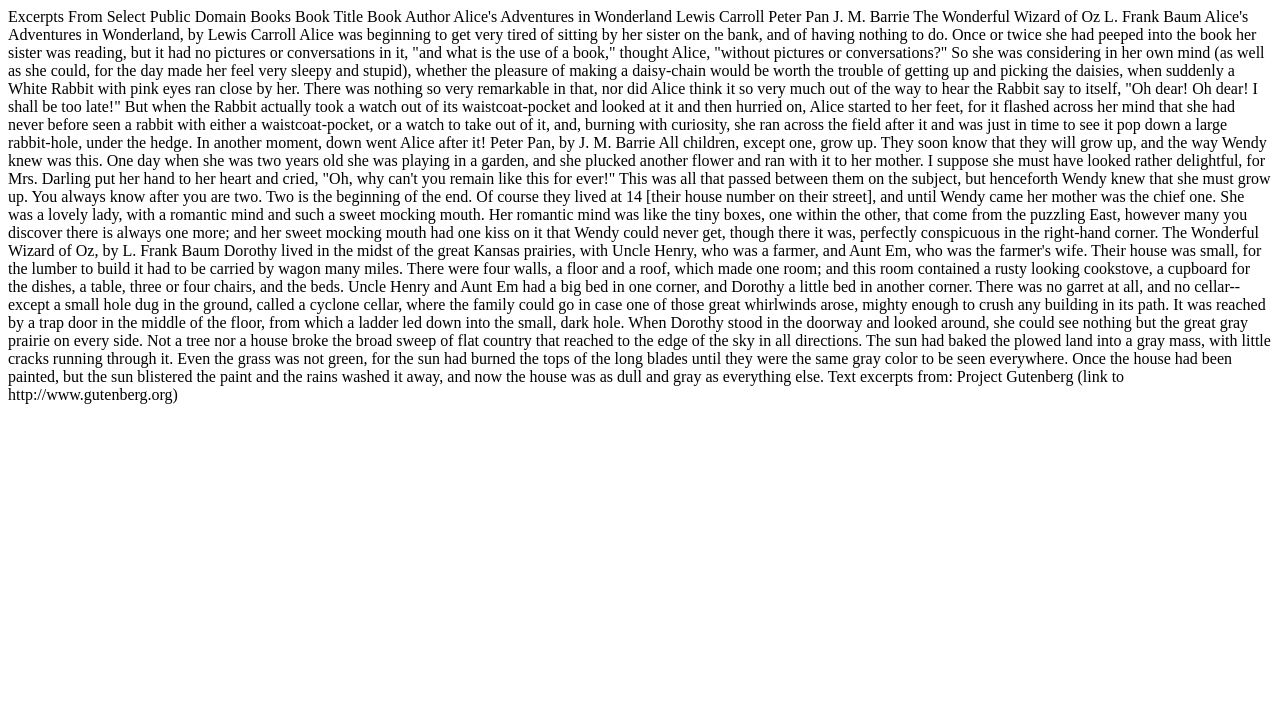
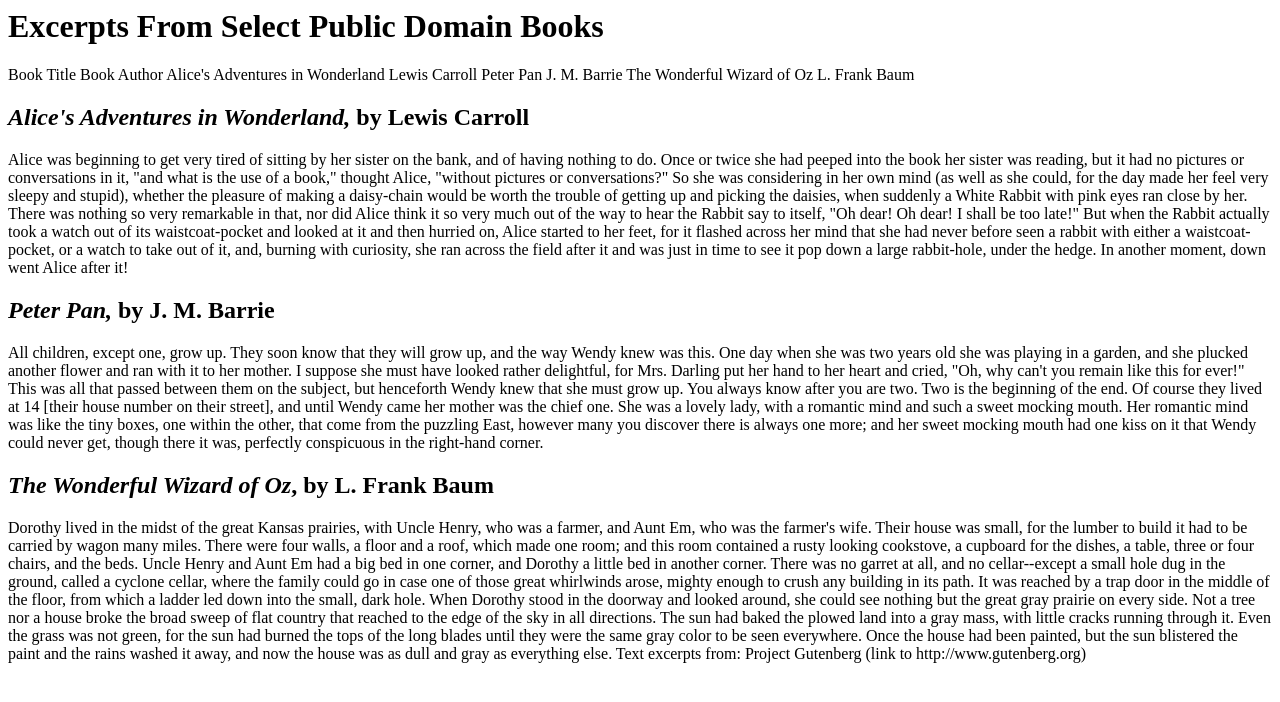
Before and after one commit to csiegfri/Lab-3, a plain HTML site: page index.html in a window 1280 px wide. Drawn offline with Linux system fonts and the light colour scheme.

Commit message:
headings for sections

```diff
--- a/index.html
+++ b/index.html
@@ -5,7 +5,7 @@
 	<title>ITMD-361 Internet Technologies and Web Design</title>
 </head>
 <body>
-Excerpts From Select Public Domain Books
+<h1>Excerpts From Select Public Domain Books</h1>
 
 
 
@@ -16,7 +16,7 @@
 
 
 
-Alice's Adventures in Wonderland, by Lewis Carroll
+<h2><em>Alice's Adventures in Wonderland,</em> by Lewis Carroll</h2>
 Alice was beginning to get very tired of sitting by her sister on the bank, and of having nothing to do. Once or twice she had peeped into the book her sister was reading, but it had no pictures or conversations in it, "and what is the use of a book," thought Alice, "without pictures or conversations?"
 
 So she was considering in her own mind (as well as she could, for the day made her feel very sleepy and stupid), whether the pleasure of making a daisy-chain would be worth the trouble of getting up and picking the daisies, when suddenly a White Rabbit with pink eyes ran close by her.
@@ -25,14 +25,14 @@
 
 
 
-Peter Pan, by J. M. Barrie
+<h2><em>Peter Pan,</em> by J. M. Barrie</h2>
 All children, except one, grow up. They soon know that they will grow up, and the way Wendy knew was this. One day when she was two years old she was playing in a garden, and she plucked another flower and ran with it to her mother. I suppose she must have looked rather delightful, for Mrs. Darling put her hand to her heart and cried, "Oh, why can't you remain like this for ever!" This was all that passed between them on the subject, but henceforth Wendy knew that she must grow up. You always know after you are two. Two is the beginning of the end.
 
 Of course they lived at 14 [their house number on their street], and until Wendy came her mother was the chief one. She was a lovely lady, with a romantic mind and such a sweet mocking mouth. Her romantic mind was like the tiny boxes, one within the other, that come from the puzzling East, however many you discover there is always one more; and her sweet mocking mouth had one kiss on it that Wendy could never get, though there it was, perfectly conspicuous in the right-hand corner.
 
 
 
-The Wonderful Wizard of Oz, by L. Frank Baum
+<h2><em>The Wonderful Wizard of Oz</em>, by L. Frank Baum</h2>
 Dorothy lived in the midst of the great Kansas prairies, with Uncle Henry, who was a farmer, and Aunt Em, who was the farmer's wife.  Their house was small, for the lumber to build it had to be carried by wagon many miles.  There were four walls, a floor and a roof, which made one room; and this room contained a rusty looking cookstove, a cupboard for the dishes, a table, three or four chairs, and the beds.  Uncle Henry and Aunt Em had a big bed in one corner, and Dorothy a little bed in another corner.  There was no garret at all, and no cellar--except a small hole dug in the ground, called a cyclone cellar, where the family could go in case one of those great whirlwinds arose, mighty enough to crush any building in its path.  It was reached by a trap door in the middle of the floor, from which a ladder led down into the small, dark hole.
 
 When Dorothy stood in the doorway and looked around, she could see nothing but the great gray prairie on every side.  Not a tree nor a house broke the broad sweep of flat country that reached to the edge of the sky in all directions.  The sun had baked the plowed land into a gray mass, with little cracks running through it.  Even the grass was not green, for the sun had burned the tops of the long blades until they were the same gray color to be seen everywhere.  Once the house had been painted, but the sun blistered the paint and the rains washed it away, and now the house was as dull and gray as everything else.
```
